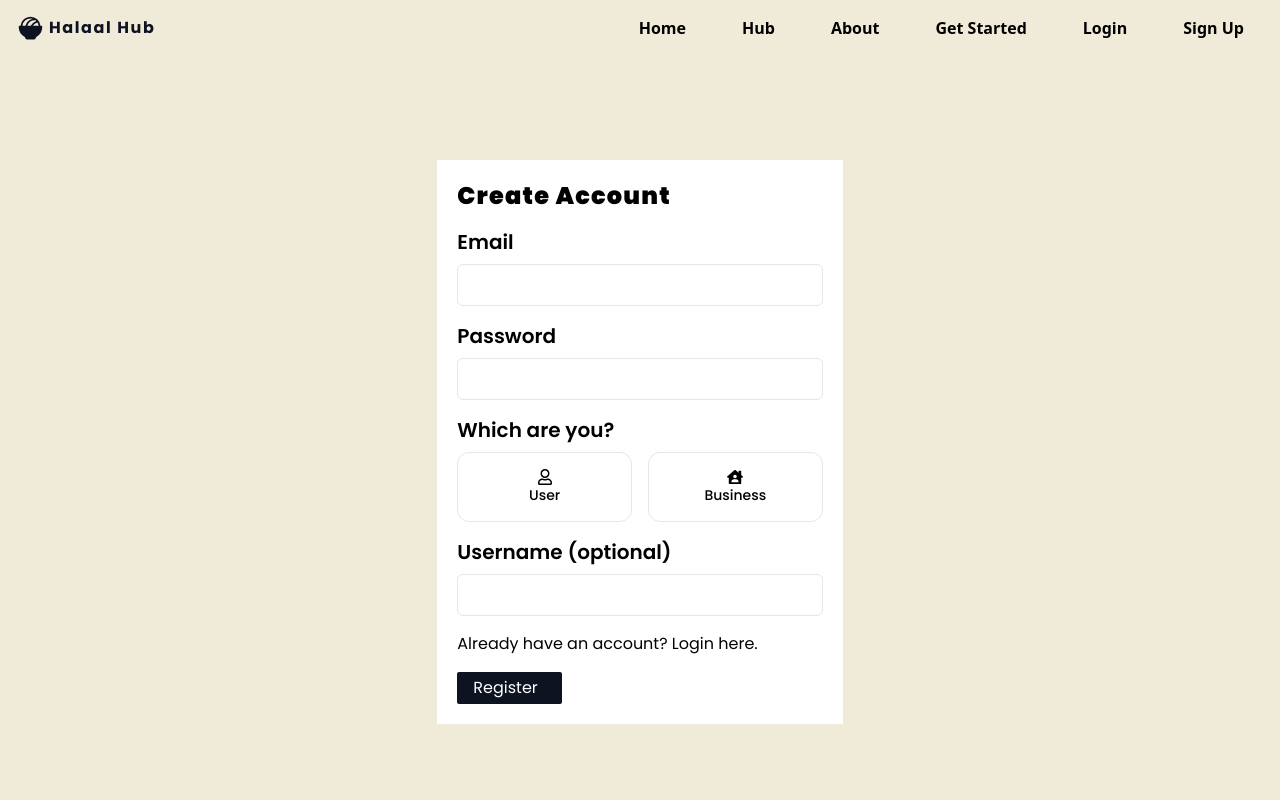
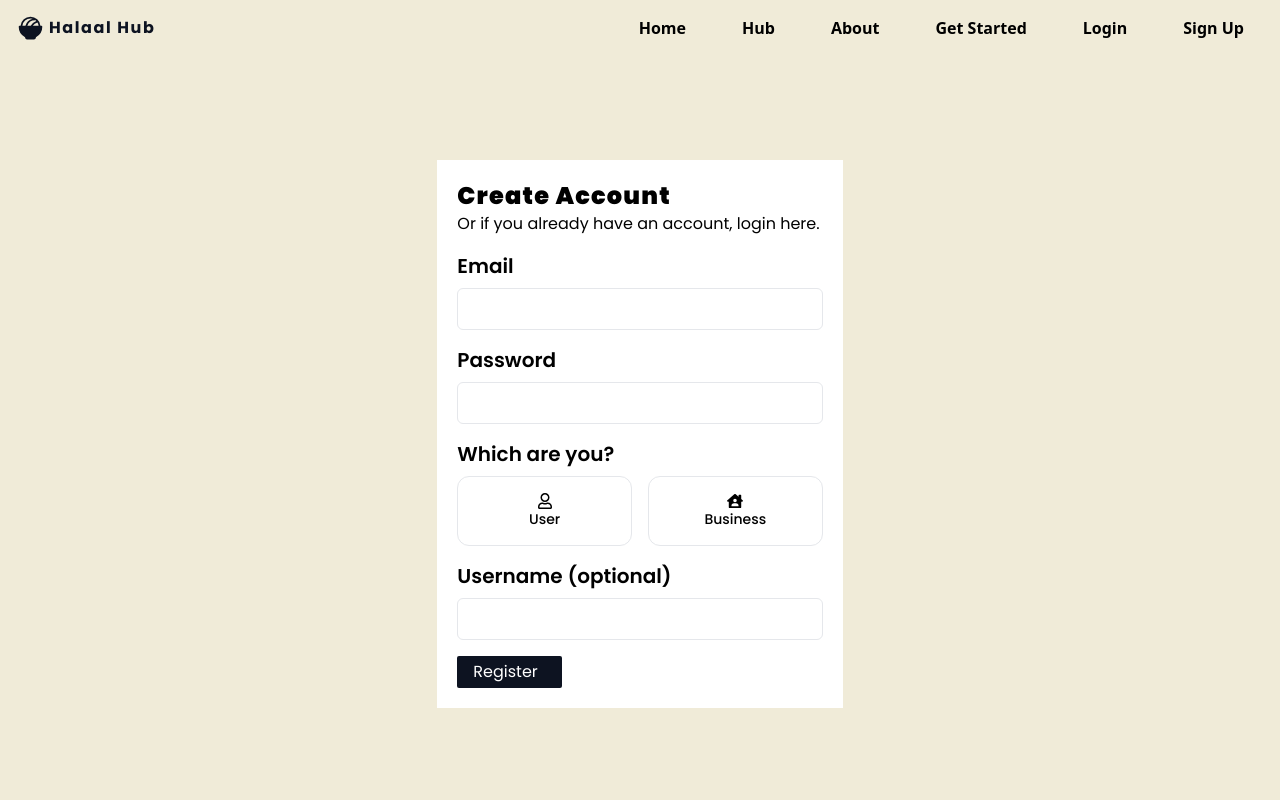
Before and after one commit to Junaidadams/halaal-hub, a React (Vite) app: page /register in a window 1280 px wide. Shown: the top 800 px of the page. Built offline with nearby package versions, Linux system fonts and the light colour scheme.

Commit message:
Changes before gym - desktop

```diff
--- a/src/pages/Register.jsx
+++ b/src/pages/Register.jsx
@@ -12,9 +12,9 @@ const Register = () => {
     complete: false,
   });
 
-  useEffect(() => {
-    console.log("isLoading state changed", setSubmissionState);
-  }, [setSubmissionState]);
+  // useEffect(() => {
+  //   console.log("isLoading state changed", setSubmissionState);
+  // }, [setSubmissionState]);
 
   const [formData, setFormData] = useState({
     username: "",
@@ -69,10 +69,16 @@ const Register = () => {
       <div className="mx-auto my-20 min-h-screen w-[95%] flex flex-col">
         <div className="flex mx-auto md:my-10 lg:my-14 xl:my-20 w-full sm:w-2/3 md:w-1/2 xl:w-1/3 flex-col font-poppins bg-white p-5">
           <form onSubmit={handleSubmit} className="space-y-4">
-            <div className="space-y-2">
-              <h1 className="text-2xl font-black tracking-wider mb-4">
+            <div className="spac">
+              <h1 className="text-2xl font-black tracking-wider">
                 Create Account
               </h1>
+              <p>
+                Or if you already have an account,{" "}
+                <a className="" href="/login">
+                  login here.
+                </a>
+              </p>
             </div>
 
             <div className="space-y-2">
@@ -152,12 +158,7 @@ const Register = () => {
                 }
               />
             </div>
-            <p>
-              Already have an account?{" "}
-              <a className="" href="/login">
-                Login here.
-              </a>
-            </p>
+
             <SubmitButton
               complete={submissionState.complete}
               success={submissionState.success}
@@ -167,6 +168,9 @@ const Register = () => {
               postSubmissionText="Submitted"
               reattempt={true}
             />
+            {submissionState.error && (
+              <p className="">{submissionState.error}</p>
+            )}
           </form>
         </div>
       </div>
```
